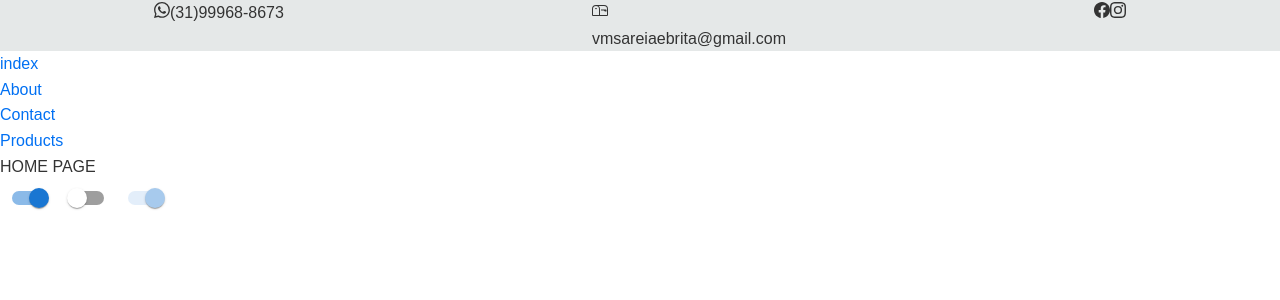
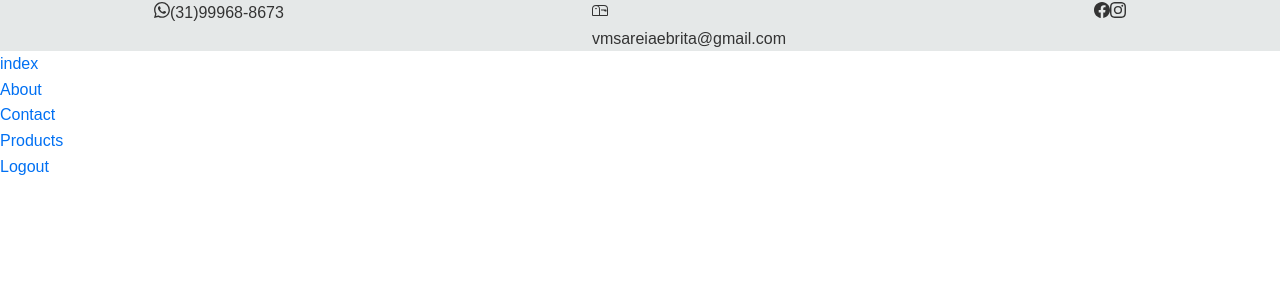
Before and after one commit to SantosRodrigo89/ux-institutional-nextjs, a Next.js app: page / in a window 1280 px wide. Shown: the top 300 px of the page. Built offline with nearby package versions, Linux system fonts and the light colour scheme.

Commit message:
feat: add auth0

```diff
--- a/package.json
+++ b/package.json
@@ -10,6 +10,7 @@
     "turbo": "next dev --turbo"
   },
   "dependencies": {
+    "@auth0/nextjs-auth0": "^3.5.0",
     "@emotion/cache": "^11.11.0",
     "@emotion/react": "^11.11.1",
     "@emotion/styled": "^11.11.0",
--- a/src/app/layout.jsx
+++ b/src/app/layout.jsx
@@ -1,21 +1,24 @@
-import Layout from "@/layouts";
-import '../theme/global.css'
+import Layout from '@/layouts';
+import '../theme/global.css';
+import { UserProvider } from '@auth0/nextjs-auth0/client';
 
 export const metadata = {
-  title: "A&B :: Areias e Britas",
+  title: 'A&B :: Areias e Britas',
   icons: {
-    icon: "/img/url.png",
+    icon: '/img/url.png',
   },
 };
 
 const RootLayout = ({ children }) => {
   return (
-    <html lang="pt-BR">
-      <body>
-        <Layout> {children} </Layout>
-      </body>
+    <html lang='pt-BR'>
+      <UserProvider>
+        <body>
+          <Layout> {children} </Layout>
+        </body>
+      </UserProvider>
     </html>
   );
-}
+};
 
-export default  RootLayout
+export default RootLayout;
--- a/src/app/page.jsx
+++ b/src/app/page.jsx
@@ -1,7 +1,9 @@
 const { default: HomeTemplate } = require("@/templates/home");
 
 const HomePage = () => (
-  <HomeTemplate/>
+  <HomeTemplate/>,
+  <a href="/api/auth/login">Login</a>,
+  <a href="/api/auth/logout">Logout</a>
 )
 
 export default HomePage
```
Also changed, not shown: 1 other file (tests, documents, lock files or other folders).
